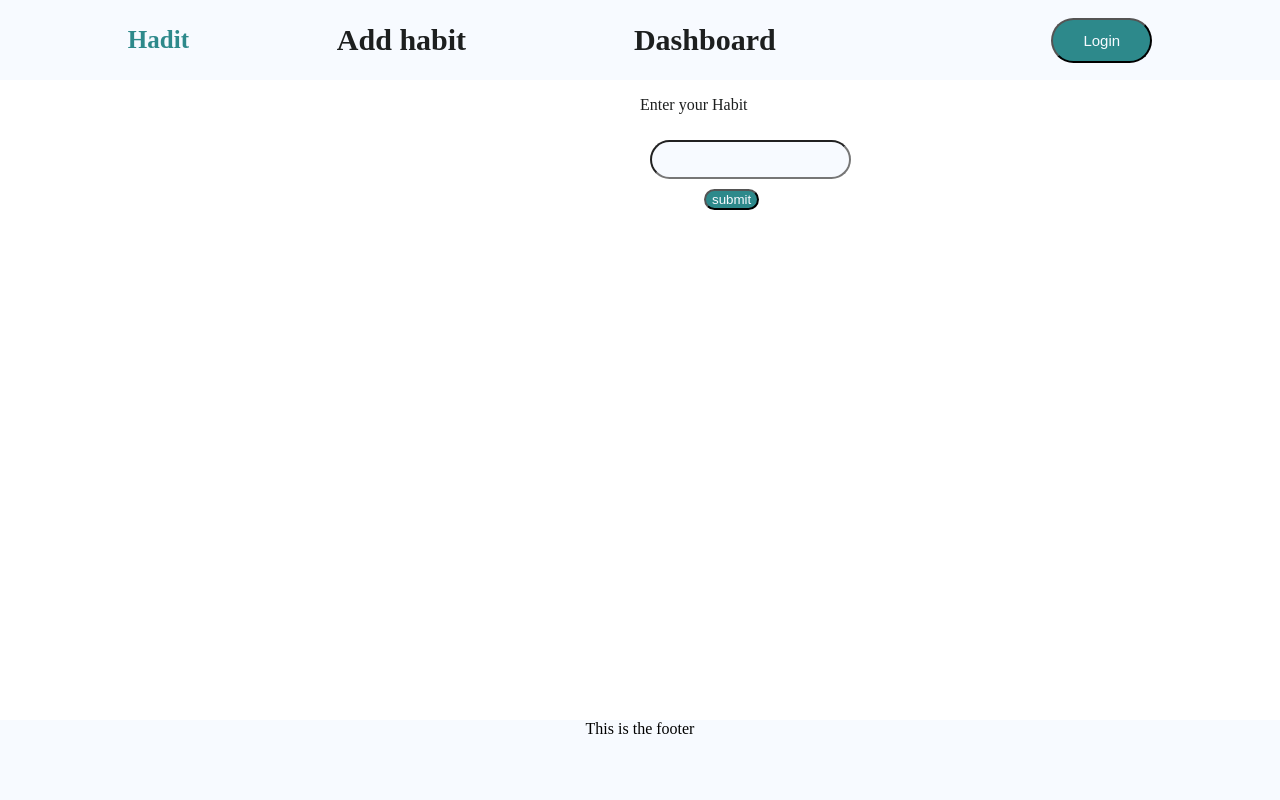
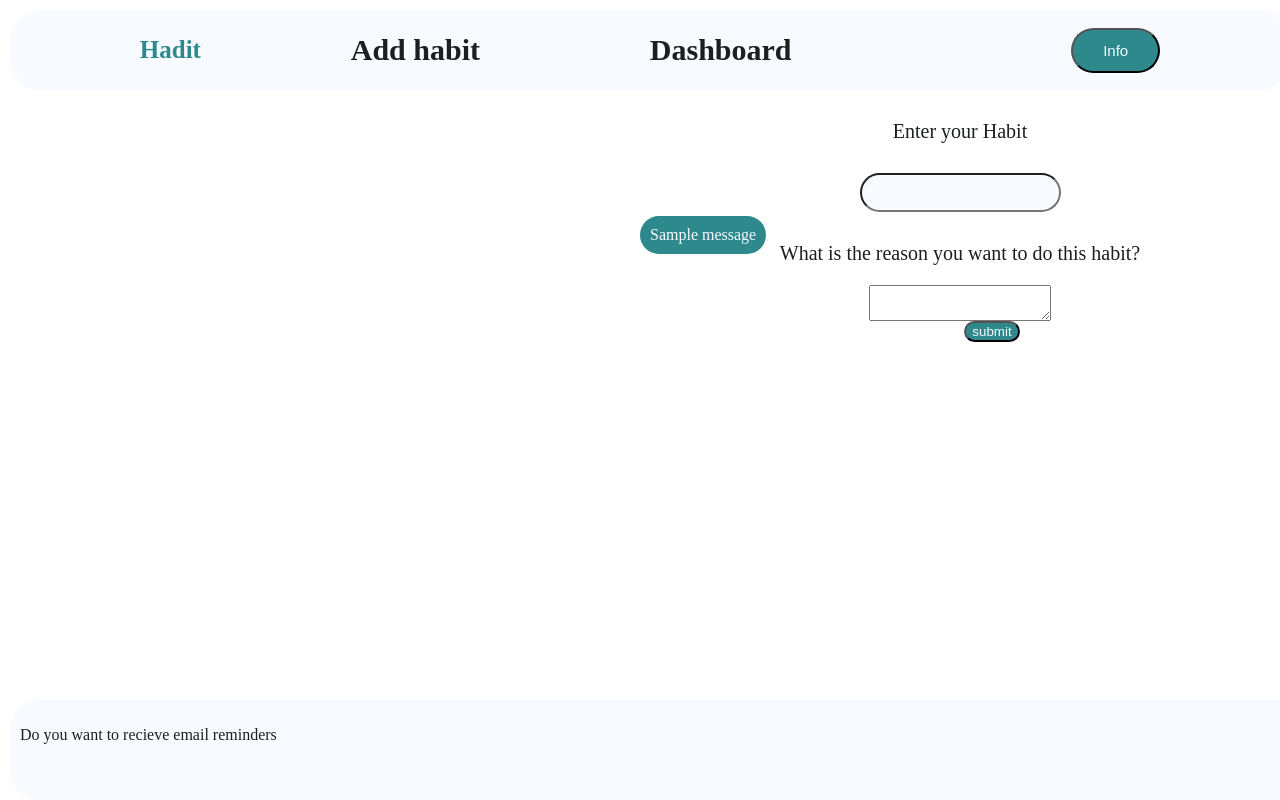
Before and after one commit to Jaxues/2023-Project, a Flask app: page /addhabit in a window 1280 px wide. Run offline with Flask 3, Linux system fonts and the light colour scheme; a user stored in the database is signed in; one stand-in notice (Sample message) is shown.

Commit message:
Added more feature like custom button when logged in or out, text area field, styling for error messages, and other small touch ups.

```diff
--- a/app/forms.py
+++ b/app/forms.py
@@ -1,9 +1,10 @@
 from app import app
 from flask_wtf import FlaskForm
 from wtforms.validators import DataRequired, Email, Length, EqualTo
-from wtforms import StringField, SubmitField, PasswordField, BooleanField
+from wtforms import StringField, SubmitField, PasswordField, BooleanField,TextAreaField, RadioField
 class HabitForm(FlaskForm):
     name=StringField('name',validators=[DataRequired()])
+    reason=TextAreaField('reason')
     submit=SubmitField('submit')
 class LoginForm(FlaskForm):
     username=StringField('username', validators=[DataRequired()])
@@ -20,3 +21,6 @@ class RegisterForm(FlaskForm):
 class HabitCheck(FlaskForm):
     check=BooleanField('check')
     submit=SubmitField('submit')
+
+class YesNo(FlaskForm):
+    options=RadioField(choices=(['y','Yes'],['n','No']))
--- a/app/models.py
+++ b/app/models.py
@@ -30,6 +30,7 @@ Methods:
 class habits(db.Model):
     id=db.Column(db.Integer, primary_key=True)
     name=db.Column(db.String)
+    reason=db.Column(db.String)
     userid=db.Column(db.Integer, db.ForeignKey('users.id'), nullable=False)
     user=db.relationship('users',backref='habits')
 
--- a/app/routes.py
+++ b/app/routes.py
@@ -28,17 +28,25 @@ def dashboard():
 def addhabit():
     form = forms.HabitForm()
     if form.validate_on_submit():
-        NewHabit = habits(name=form.name.data, userid=current_user.id)
-        db.session.add(NewHabit)
-        db.session.commit()
-        flash('Habit added successfully!', 'success')
-        return redirect(url_for('dashboard'))
+        checkhabit=habits.query.filter_by(userid=current_user.id, name=form.name.data.title()).first()
+        if checkhabit:
+            flash('You already have this habit')
+            return redirect(url_for('addhabit'))
+        else:
+            NewHabit = habits(name=form.name.data.title(), reason=form.reason.data.title(),userid=current_user.id)
+            db.session.add(NewHabit)
+            db.session.commit()
+            flash('Habit added successfully!', 'success')
+            return redirect(url_for('dashboard'))
     return render_template('addHabit.html', form=form)
 
 
 @app.route('/login', methods=['get','post'])
 def login():
     form=forms.LoginForm()
+    if current_user.is_authenticated:
+        flash("Your already logged in silly :)")
+        return redirect(url_for('info'))
     if form.validate_on_submit():
         user=users.query.filter_by(username=form.username.data).first()
         if user:
@@ -53,7 +61,14 @@ def login():
             flash("User doesn't exist")
     return render_template('login.html', form=form)
 
-
+@app.route('/info')
+def info():
+    if current_user.is_authenticated:
+        form=forms.YesNo()
+        return render_template('info.html', form=form)
+    else:
+        flash("You haven't logged on you can't access this page")
+        return redirect(url_for('login'))
 @app.route('/register', methods=['get', 'post'])
 def register():
     form=forms.RegisterForm()
@@ -77,6 +92,9 @@ def logout():
     logout_user()
     return redirect(url_for('index'))
 
+
+
+"""
 @app.errorhandler(400)
 def bad_request(error):
     return render_template('error.html', error_code=400, error_description='Bad Request', error_message='Sorry, there was a problem with your request.'), 400
@@ -113,3 +131,4 @@ def handle_all_other_errors(error):
     db.session.rollback()
     flash('An error occurred')
     return render_template('error.html', error_code=500, error_description='Internal Server Error', error_message='Sorry, there was an internal server error.'), 500
+"""
--- a/app/static/css/style.css
+++ b/app/static/css/style.css
@@ -8,7 +8,8 @@
 /* Styling for Habit Dashbaord*/
 .Habit {
     background-color: var(--primary_color);
-    margin: 15%;
+    margin: 20px;
+    margin-top: 30px;
     padding:5%;
     color: var(--secondary_color);
     font-size: 24;
@@ -19,10 +20,11 @@
 .hero{
     height: 10vh;
     width:100%;
-    margin: 0;
+    margin: 10px;
     padding: 0;
     background-color:var(--primary_color);
     display: flex;
+    border-radius: 30px;
 }
 nav{
     display: flex;
@@ -60,7 +62,7 @@ nav ul li a:hover{
  }
 
  /* Styling for Login*/
-.login{
+.button{
     background: var(--accent_color);
     padding: 12px 30px;
     color: var(--primary_color);
@@ -126,6 +128,12 @@ input[type=password]{
     background-color: var(--primary_color);
     width: 100%;
     height: 10vh;
+    padding: 10px;
+    background-color:var(--primary_color);
+    display: flex;
+    border-radius: 30px;
+    margin-left: 10px;
+    margin-right: 10px;
 }
 footer{
     margin-top: auto;
@@ -140,19 +148,31 @@ body{
     flex-direction: column;
     min-height: 100vh;
 }
+
+.body{
+    text-align: center;
+    font-size: 20px;
+}
+
 p {
     color:var(--secondary_color);
-    font-family: font-family "Comic Sans MS", "Comic Sans", cursive;
 }
 /**/
 
+
 .userinfo{
+    background-color: var(--primary_color);
     text-align: center;
-    background-color: var(--primary_color);
+    position: fixed;
+    padding: 50px;
+    margin-left: 40%;
+    margin-top: 5%;
+    border-radius: 30px;
 }
 
-.userinfo a {
-    color: var(--secondary_color);
+.button a{
+    color: var(--primary_color);
+    text-align: center;
     text-decoration: none;
 }
 /*Styling for error handler*/
@@ -173,3 +193,17 @@ p {
     margin-bottom: 20px;
     text-align: center;
 }
+
+.flashes{
+    background-color: var(--accent_color);
+    text-align: center;
+    list-style: none;
+    color: var(--primary_color);
+    position: fixed;
+    top: 25%;
+    left: 50%;
+    max-width: 300px;
+    padding: 10px;
+    border-radius: 30px;
+    position: absolute;
+}
--- a/app/templates/addHabit.html
+++ b/app/templates/addHabit.html
@@ -1,10 +1,13 @@
 {% extends 'base.html'%}
 {% block content%}
 <form method="post" class="body">
-    <p> Enter your Habit</p>
-    {{form.csrf_token}}
-    {{ form.name}}
-    <br>
-    {{ form.submit(class_='submit')}}
+
+  <p> Enter your Habit</p>
+  {{form.csrf_token}}
+  {{ form.name}}
+  <p> What is the reason you want to do this habit?</p>
+  {{ form.reason }}
+  <br>
+  {{ form.submit(class_='submit')}}
 </form>
 {% endblock%}
--- a/app/templates/base.html
+++ b/app/templates/base.html
@@ -6,18 +6,38 @@
     <ul><li><a href="{{url_for('addhabit')}}">Add habit</a></li></ul>
     <ul><li><a href="{{url_for('dashboard')}}"> Dashboard</a></li></ul>
     <ul><li></li></ul>
+    <a href="{{url_for('login')}}"><button class="button"> Info</button></a>
     {% else%}
     <ul><li></li></ul>
     <ul><li></li></ul>
     <ul><li></li></ul>
     <ul><li></li></ul>
+    <button class="button"><a href="{{url_for('login')}}">Login</a></button>
     {% endif%}
-    <a href="{{url_for('login')}}"><button class="login"> Login</button></a>
     <ul></ul>
 </nav>
+{% with messages = get_flashed_messages() %}
+  {% if messages %}
+    <ul class=flashes>
+    {% for message in messages %}
+      <li>{{ message }}</li>
+    {% endfor %}
+    </ul>
+  {% endif %}
+{% endwith %}
 {% block content%}
 
 {% endblock%}
 <footer class="footer">
-    This is the footer
+  {% if current_user.is_authenticated %}
+    <p> Do you want to recieve email reminders</p>
+    {% for subfield in form.option %}
+    <tr>
+        <td>{{ subfield }}</td>
+        <td>{{ subfield.label }}</td>
+    </tr>
+    {% endfor %}
+  {% else %}
+    <p> Sign in to get access to special features like email reminders, streaks, and habit tracking</p>
+  {% endif%}
 </footer>
--- a/app/templates/dashboard.html
+++ b/app/templates/dashboard.html
@@ -3,15 +3,12 @@
 <body>
 {% for Habit in Habits %}
  <div class="Habit"><h1>{{ Habit.name }}</h1>
-<h2> User:{{Habit.user.username}}</h2>
+<p> Reason: {{ Habit.reason }}</p>
 <br>
-<div>
 {{ form.csrf_token() }}
  {{ form.check }}<label> Have you done {{ Habit.name}} today?</label>
  <br>
  {{ form.submit(class_='submit', action='{{redirect(url_for("dashboard"))}}')}}
-
-</div>
 </div>
 {% endfor %}
 </body>
--- a/app/templates/index.html
+++ b/app/templates/index.html
@@ -2,6 +2,8 @@
 
 {% block content%}
 <div class="body">
-<p> This is the index page</p>
+<h2>Welcome to Hadit!</h2>
+<p>This website is designed to help all types of people, including those who are neurodivergent or have psychological disorders, keep track of their habits. </p>
+<p>Simply sign up and we can get started with habit tracking.</p>
 </div>
 {% endblock%}
```
Also changed, not shown: app/templates/info.html (added, +15 -0 lines), app/templates/login.html (+1 -13 lines), instance/Hadit.db.
